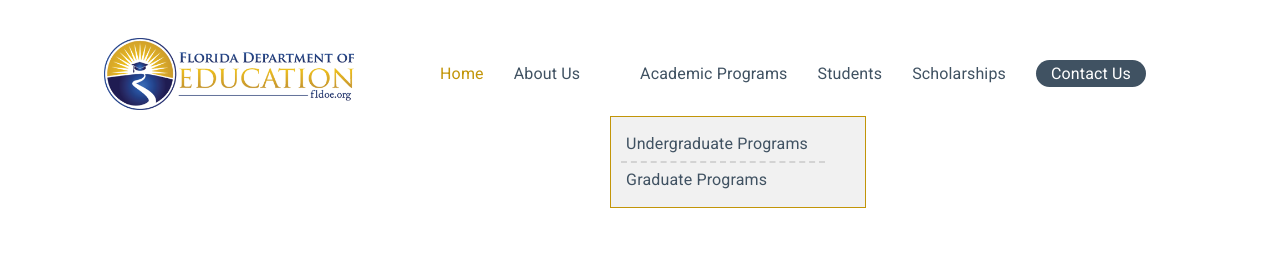
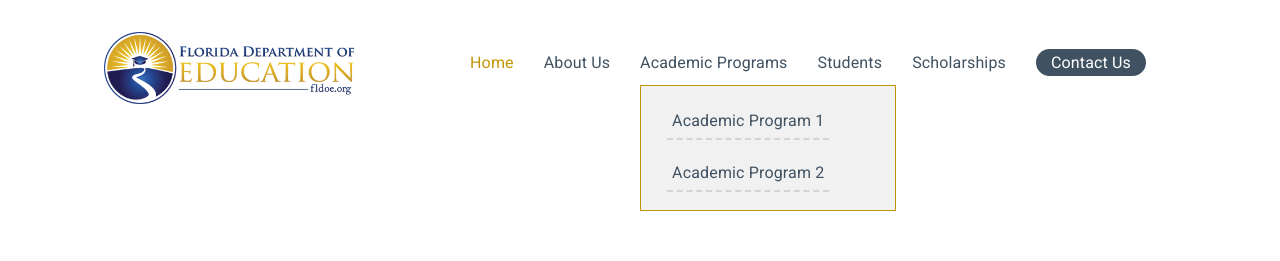
Before and after one commit to lortiz24/cuc-university, a Next.js app: page / in a window 1280 px wide. Both pictures are taken after a click on the button "Academic Programs". Shown: the top 261 px of the page. Built offline with nearby package versions, Linux system fonts and the light colour scheme.

Commit message:
cambios de estilos y mejoras al dropdown

```diff
--- a/src/components/ui/Navbar2.tsx
+++ b/src/components/ui/Navbar2.tsx
@@ -15,10 +15,7 @@ import Button from '@mui/material/Button';
 import { useTheme } from '@mui/material';
 import { ActiveLink } from '../active-link/ActiveLink';
 import { useRouter } from 'next/router';
-import styles from './Navbar.module.css'
-import Menu from '@mui/material/Menu';
-import MenuItem from '@mui/material/MenuItem';
-
+import styles from './Navbar.module.css';
 
 interface Props {
   window?: () => Window;
@@ -31,6 +28,7 @@ export interface MenuItem {
   name: string;
   dropdown?: MenuItem[];
 }
+
 const navItems: MenuItem[] = [
   {
     path: '/',
@@ -45,18 +43,32 @@ const navItems: MenuItem[] = [
     path: '/academic-programs',
     dropdown: [
       {
-              name: 'Undergraduate Programs',
-              path: '/program-1',
+        path: '/academic-program-1',
+        name: 'Academic Program 1'
       },
       {
-              name: 'Graduate Programs',
-              path: '/program-2',
-            },
-          ],
+        path: '/academic-program-2',
+        name: 'Academic Program 2'
+      }
+    ]
   },
   {
     name: 'Students',
-        path: '/students'
+    path: '/students',
+    dropdown: [
+      {
+        path: '/student-1',
+        name: 'Student 1'
+      },
+      {
+        path: '/student-2',
+        name: 'Student 2'
+      },
+      {
+        path: '/student-3',
+        name: 'Student 3'
+      }
+    ]
   },
   {
     name: 'Scholarships',
@@ -68,25 +80,44 @@ const navItems: MenuItem[] = [
   }
 ];
 
-
 const origin = (typeof window === 'undefined') ? '' : window.location.origin;
-
-
 
 export const NavbarUi = (props: Props) => {
   const { window } = props;
   const [mobileOpen, setMobileOpen] = React.useState(false);
-    const [showDropdown, setShowDropdown] = React.useState(false);
-    const [selectedItem, setSelectedItem] = React.useState("");
+  const [expandedMenus, setExpandedMenus] = React.useState<string[]>([]);
   const handleDrawerToggle = () => {
     setMobileOpen((prevState) => !prevState);
   };
-    const router = useRouter()
+  const router = useRouter();
 
-    const toggleDropdown = (item:string) => {
-        setShowDropdown(!showDropdown);
-        setSelectedItem(item);
+  const toggleMenu = (path: string) => {
+    if (expandedMenus.includes(path)) {
+      setExpandedMenus((prevMenus) => prevMenus.filter((menu) => menu !== path));
+    } else {
+      setExpandedMenus((prevMenus) => [...prevMenus, path]);
+    }
   };
+
+  const isMenuExpanded = (path: string) => {
+    return expandedMenus.includes(path);
+  };
+
+  const renderSubMenu = (menuItems: MenuItem[]) => {
+    return (
+      <List disablePadding>
+        {menuItems.map((menuItem) => (
+          <ListItem key={menuItem.name} disablePadding>
+            <ListItemButton sx={{ textAlign: 'center' }} onClick={() => router.push(menuItem.path)}>
+              <ActiveLink text={menuItem.name} href={menuItem.path} />
+            </ListItemButton>
+          </ListItem>
+        ))}
+      </List>
+    );
+  };
+
+
 
   const drawer = (
     <Box onClick={handleDrawerToggle} sx={{ textAlign: 'center' }}>
@@ -95,11 +126,19 @@ export const NavbarUi = (props: Props) => {
       </Typography>
       <Divider />
       <List>
-                {navItems.map((menuitem) => (
-                    <ListItem key={menuitem.name} disablePadding>
-                        <ListItemButton sx={{ textAlign: 'center' }} onClick={() => router.push(menuitem.path)}>
-                            <ActiveLink text={menuitem.name} href={menuitem.path} />
+        {navItems.map((menuItem) => (
+          <ListItem key={menuItem.name} disablePadding>
+            <ListItemButton sx={{ textAlign: 'center' }} onClick={() => toggleMenu(menuItem.path)}>
+              {
+                  menuItem.path !== '/academic-programs' ?
+            <ActiveLink text={menuItem.name} href={menuItem.path} />
+            :
+            <a >{menuItem.name}</a>
+
+
+              }
             </ListItemButton>
+            {isMenuExpanded(menuItem.path) && menuItem.dropdown && renderSubMenu(menuItem.dropdown)}
           </ListItem>
         ))}
       </List>
@@ -113,7 +152,6 @@ export const NavbarUi = (props: Props) => {
       <AppBar
         position='static'
         sx={{
-
           marginTop: { xs: 4, md: 4 },
           marginBottom: { xs: 4, md: 4 },
           paddingX: { xs: 4, md: 10 },
@@ -145,22 +183,19 @@ export const NavbarUi = (props: Props) => {
 
           <Box sx={{ display: { xs: 'none', lg: 'block' } }}>
             <nav className={styles['menu-container']} >
-                            {
-                                navItems.map((menuItem) => (
+              {navItems.map((menuItem) => (
                 <React.Fragment key={menuItem.name}>
                   {menuItem.dropdown ? (
                     <div className="dropdown-container">
                       <button
-                                                    className={`dropdown-button ${selectedItem === menuItem.path ? 'active' : ''}`}
-                                                    onClick={() => toggleDropdown(menuItem.path)}
+                        className={`dropdown-button ${isMenuExpanded(menuItem.path) ? 'active' : ''}`}
+                        onClick={() => toggleMenu(menuItem.path)}
                       >
                         {menuItem.name}
                       </button>
-                                                {showDropdown && selectedItem === menuItem.path && (
+                      {isMenuExpanded(menuItem.path) && menuItem.dropdown && (
                         <div className="dropdown-menu">
-                                                        {menuItem.dropdown.map((item) => (
-                                                            <a href={item.path} key={item.name}>{item.name}</a>
-                                                        ))}
+                          {renderSubMenu(menuItem.dropdown)}
                         </div>
                       )}
                     </div>
@@ -171,14 +206,28 @@ export const NavbarUi = (props: Props) => {
                     />
                   )}
                 </React.Fragment>
-                                ))
-                            }
+              ))}
             </nav>
           </Box>
         </Toolbar>
       </AppBar>
-
+      <Box component="nav">
+        <Drawer
+          container={container}
+          variant="temporary"
+          open={mobileOpen}
+          onClose={handleDrawerToggle}
+          ModalProps={{
+            keepMounted: true, // Better open performance on mobile.
+          }}
+          sx={{
+            display: { xs: 'block', lg: 'none' },
+            '& .MuiDrawer-paper': { boxSizing: 'border-box', width: drawerWidth },
+          }}
+        >
+          {drawer}
+        </Drawer>
+      </Box>
     </>
-
   );
 }
--- a/src/styles/Navbar-style.css
+++ b/src/styles/Navbar-style.css
@@ -7,7 +7,7 @@
     background-color: transparent;
     border: none;
     cursor: pointer;
-    margin: 30px;
+    margin: 0px 30px 10px 0px;
     font-size: 16px;
   }
 
```
Lines whose indentation alone changed are shown as unchanged.
